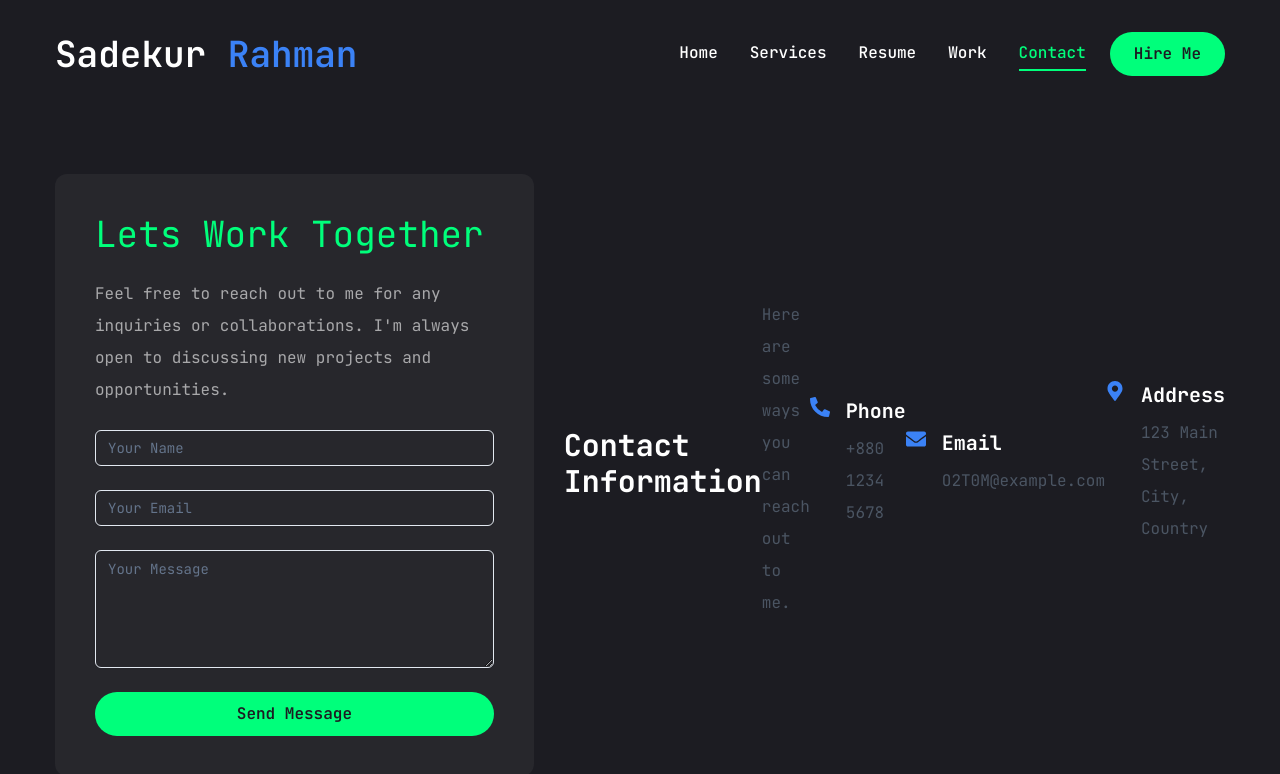
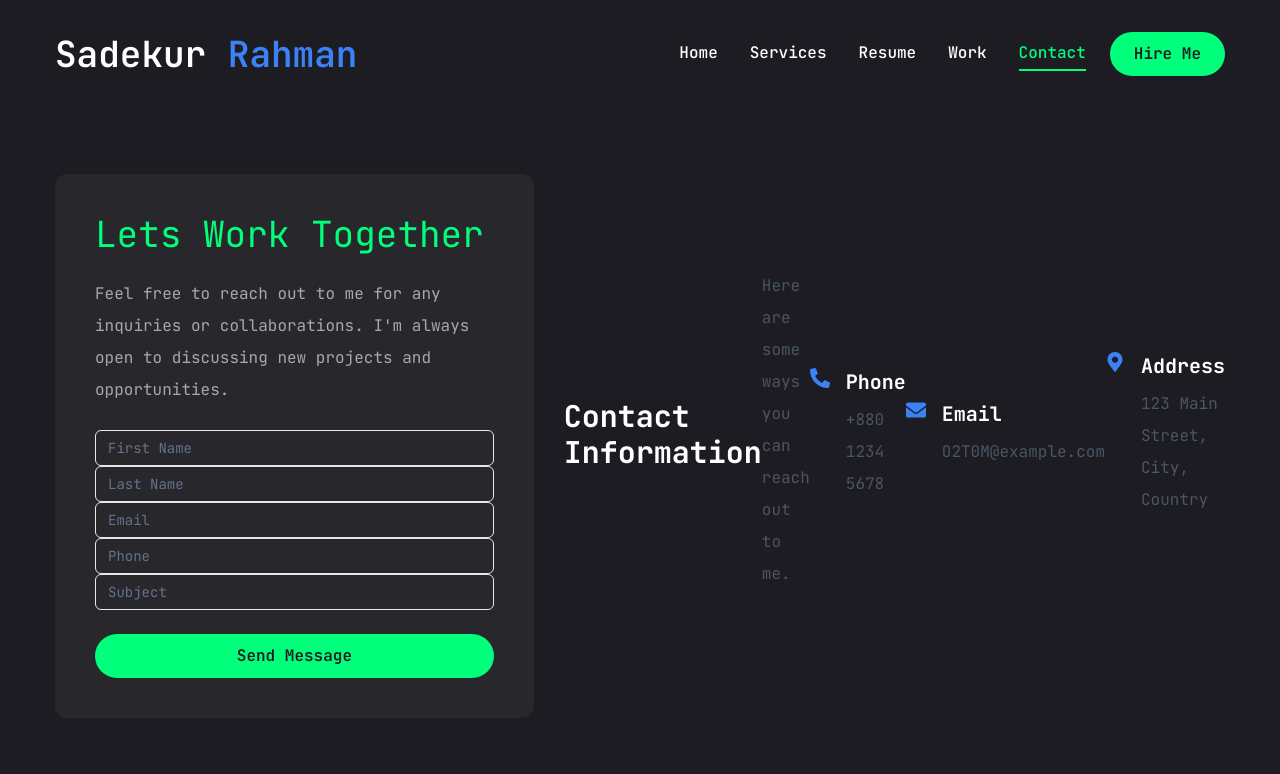
Before and after one commit to sadekur/pfs-2, a Next.js app: page /contact in a window 1280 px wide. Shown: the top 774 px of the page. Built offline with nearby package versions, Linux system fonts and the light colour scheme.

Commit message:
Update layout of Contact component for better responsiveness

```diff
--- a/app/contact/page.jsx
+++ b/app/contact/page.jsx
@@ -39,13 +39,11 @@ const Contact = () => {
             <h3 className='text-4xl text-accent'>Lets Work Together</h3>
             <p className='text-white/60'>Feel free to reach out to me for any inquiries or collaborations. I'm always open to discussing new projects and opportunities.</p>
             <div>
-              <Input placeholder="Your Name" />
-            </div>
-            <div>
-              <Input placeholder="Your Email" />
-            </div>
-            <div>
-              <Textarea placeholder="Your Message" rows={5} />
+              <Input type="firstname" placeholder="First Name" />
+              <Input type="lastname" placeholder="Last Name" />
+              <Input type="email" placeholder="Email" />
+              <Input type="phone" placeholder="Phone" />
+              <Input type="subject" placeholder="Subject" />
             </div>
             <Button type="submit">Send Message</Button>
           </form>
```
